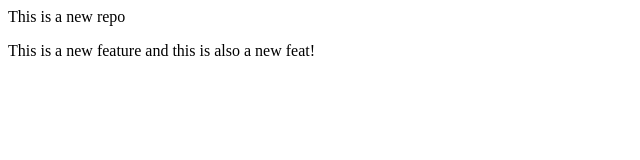
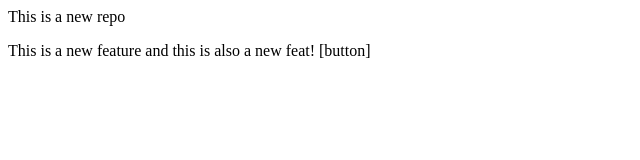
Before and after one commit to ridhimaphatak/localRepo, a plain HTML site: page index.html in a window 1280 px wide. Shown: the full height of the page, 0-640 px from the left. Drawn offline with Linux system fonts and the light colour scheme.

Commit message:
Add button

```diff
--- a/index.html
+++ b/index.html
@@ -1,2 +1,2 @@
 <p> This is a new repo</p>
-<p>This is a new feature and this is also a new feat!</p>
+<p>This is a new feature and this is also a new feat! [button]</p>
```
